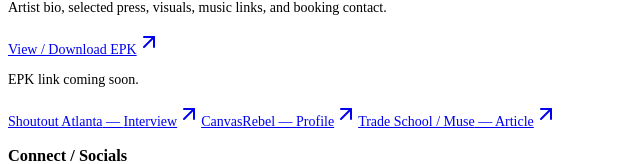
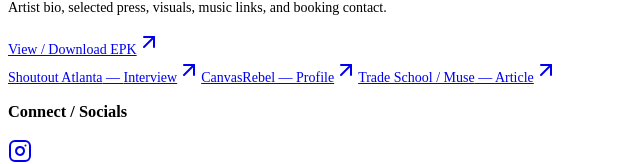
Before and after one commit to mattsillimanDJ/Mattsillimandj, a React (Vite) app in the folder src/: page / in a window 1280 px wide. Shown: the part 3723-3887 px from the top of the page, without its empty margins (0-640 px from the left). Built offline with nearby package versions, Linux system fonts and the light colour scheme; no server answers.

Commit message:
Add EPK link

```diff
--- a/src/components/pressKitContent.ts
+++ b/src/components/pressKitContent.ts
@@ -1,4 +1,4 @@
-export const EPK_PDF_URL = '#';
+export const EPK_PDF_URL = 'https://drive.google.com/file/d/1KikpjO_5Tys4xVSZt0h8lEI7k-aoDQVQ/view?usp=drive_link';
 
 export const pressLinks = [
   {
```
